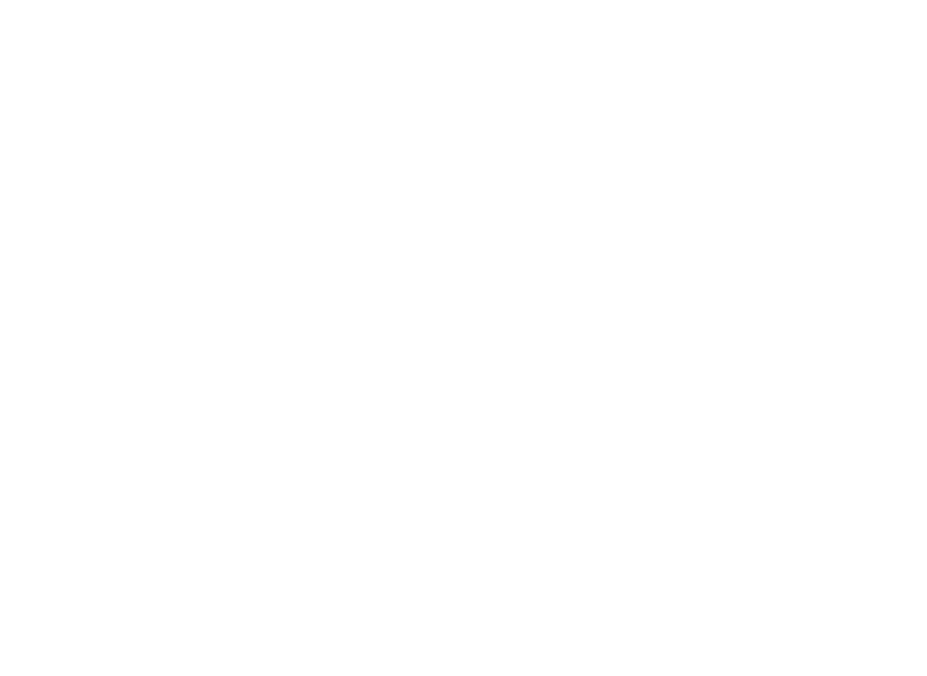
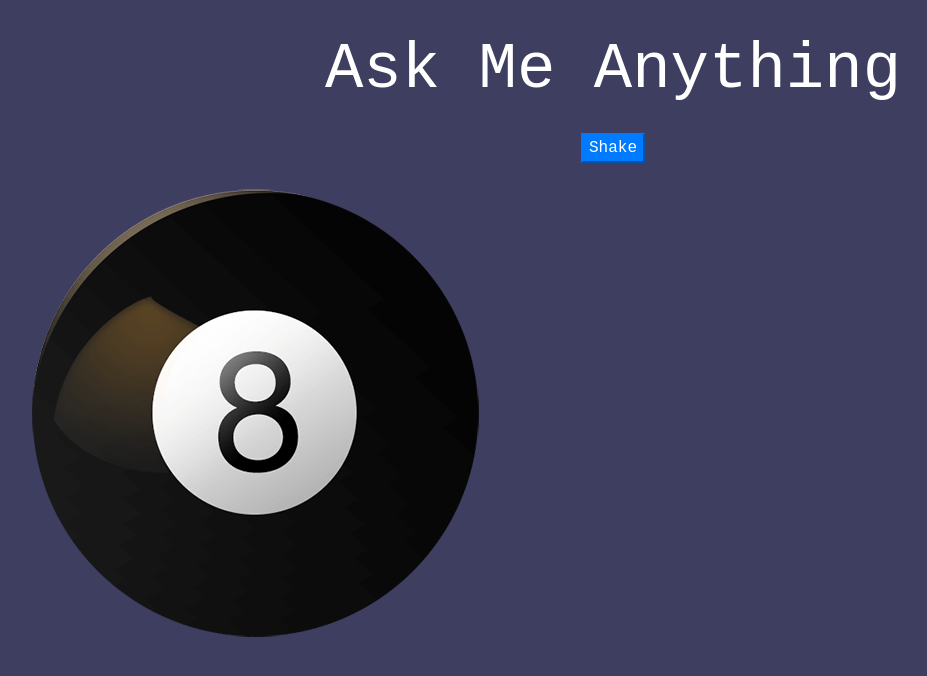
Before and after one commit to jaycord/magic-8-ball, a plain HTML site: page index.html in a window 1280 px wide. Shown: the whole page, without its empty margins (27-954 px from the left). Drawn offline with nearby package versions, Linux system fonts and the light colour scheme.

Commit message:
(added files)

```diff
--- a/css/styles.css
+++ b/css/styles.css
@@ -0,0 +1,46 @@
+.shake{
+    /* Start the shake animation and make the animation last for 1 second */
+    animation: shake 1s;
+}
+
+  @keyframes shake {
+    0% { transform: translate(4px, 4px) rotate(0deg); }
+    10% { transform: translate(-4px, -4px) rotate(-1deg); }
+    20% { transform: translate(-7px, 0px) rotate(1deg); }
+    30% { transform: translate(7px, 4px) rotate(0deg); }
+    40% { transform: translate(4px, -4px) rotate(1deg); }
+    50% { transform: translate(-4px, 4px) rotate(-1deg); }
+    60% { transform: translate(-7px, 4px) rotate(0deg); }
+    70% { transform: translate(7px, 4px) rotate(-1deg); }
+    80% { transform: translate(-4px, -4px) rotate(1deg); }
+    90% { transform: translate(4px, 4px) rotate(0deg); }
+    100% { transform: translate(4px, -4px) rotate(-1deg); }
+  }
+
+  body{
+      background-color: #3e3e60;
+      color:white;
+      font-family: 'Roboto Mono', monospace;
+  }
+  img{
+      padding-left:2em;
+  }
+  button{
+      margin-top: 1em;
+  }
+
+  .center{
+      text-align: center;
+      padding-top:2em;
+
+  }
+
+  h1{
+      font-size: 4em;
+  }
+
+  #message{
+      font-size: 2em;
+      margin-top: 4em;
+      margin-left:2em;
+  }
--- a/index.html
+++ b/index.html
@@ -12,6 +12,16 @@
 </head>
 <body>
 
+    <div class="center">
+        <h1>Ask Me Anything</h1>
+        <button class="btn-primary" onClick= "shake ()">Shake</button>
+    </div>
+
+    <div>
+        <img id="ball" alt="magic 8 ball" src="/img/magicBallStart.png">
+
+        <div id="fortune"></div>
+    </div>
 
     <!-- Option 1: jQuery and Bootstrap Bundle (includes Popper) -->
     <script src="https://code.jquery.com/jquery-3.5.1.slim.min.js"
@@ -22,3 +32,6 @@
         crossorigin="anonymous"></script>
 </body>
 </html>
+
+
+<script src="script.js"></script>
--- /dev/null
+++ b/script.js
@@ -0,0 +1,36 @@
+function shake(){
+
+    var ball= document.getElementById("ball")
+    var messageText = document.getElementById("message")
+
+    //remove previous message if it exists
+    if(messageText != null){
+     messageText.parentNode.removeChild(messageText);
+    }
+
+    //Make the ball shake by adding the css class
+    ball.classList.add("shake");
+
+    //Remove the shake class after it stops shaking
+    setTimeout(function(){ ball.classList.remove("shake"); }, 1500);
+
+    //call the fortune function to get your fortune only after 2sec
+    setTimeout(function(){ getFortune(); }, 1500);
+ }
+
+
+ //generate the fortune for the ball
+ function getFortune(){
+     //array of fortunes
+     var fortunes = ['It is certain', 'It is decidedly so', 'Without a doubt', 'Yes -- definitely', 'You may rely on it', 'As I see it, yes', 'Most likely', 'Outlook good', 'Yes, Signs point to yes', 'Reply hazy', 'try again', 'Ask again later', 'Better not tell you now', 'Cannot predict now', 'Concentrate and ask again', 'Dont count on it', 'My reply is no', 'My sources say no', 'Outlook not so good', 'Very doubtful']
+
+     //get a random fortune message message
+     var fortune = fortunes[Math.floor(Math.random()*fortunes.length)];
+
+     //display the fortune on the page
+     var parent = document.getElementById("fortune");
+     var newMessage = document.createElement("div");
+     newMessage.setAttribute('id', "message");
+     newMessage.innerHTML = "\""+fortune+"\"";
+     parent.appendChild(newMessage);
+ }
```
Also changed, not shown: img/magicBallStart.png (added), 1 other file.
